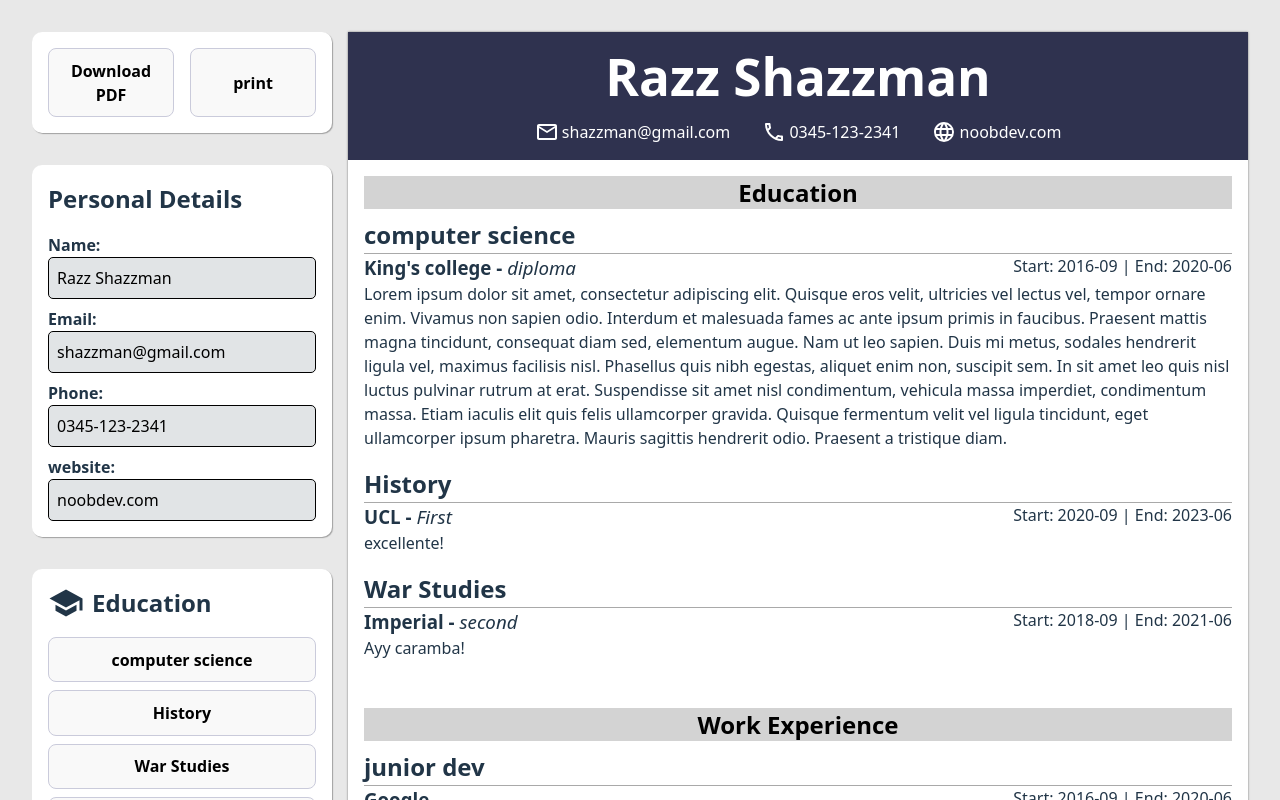
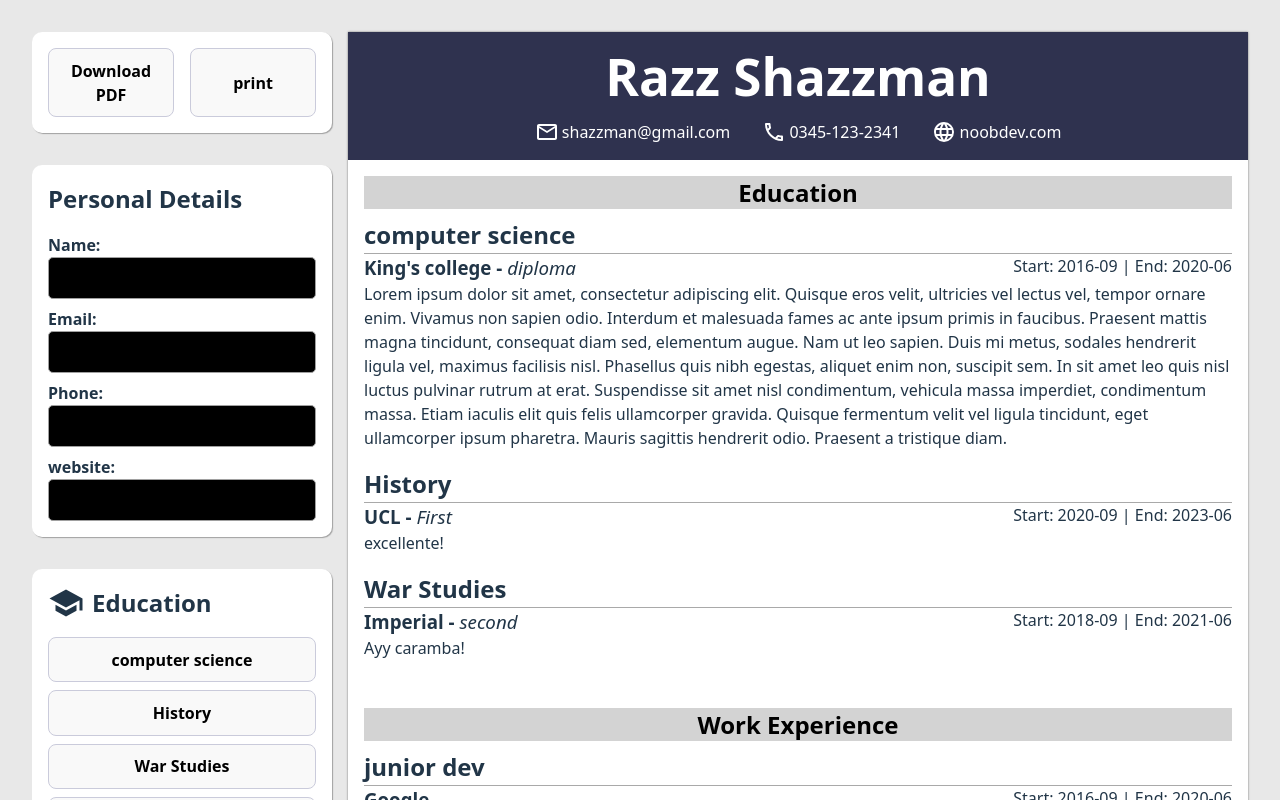
Before and after one commit to RaihanSharif/cv-maker, a React (Vite) app: page / in a window 1280 px wide. Shown: the top 800 px of the page. Built offline with nearby package versions, Linux system fonts and the light colour scheme.

Commit message:
input box color and border in dark theme changed to increse contrast with text

```diff
--- a/src/styles/App.css
+++ b/src/styles/App.css
@@ -21,11 +21,11 @@ label {
 
 input,
 textarea {
-  font-weight: normal;
-  border: 1px solid black;
+  font-weight: 400;
+  border: 1px solid #a0a0a0;
   border-radius: 5px;
   padding: 0.5rem;
-  background-color: #21354722;
+  background-color: #000000;
 }
 
 .sidebar {
```
